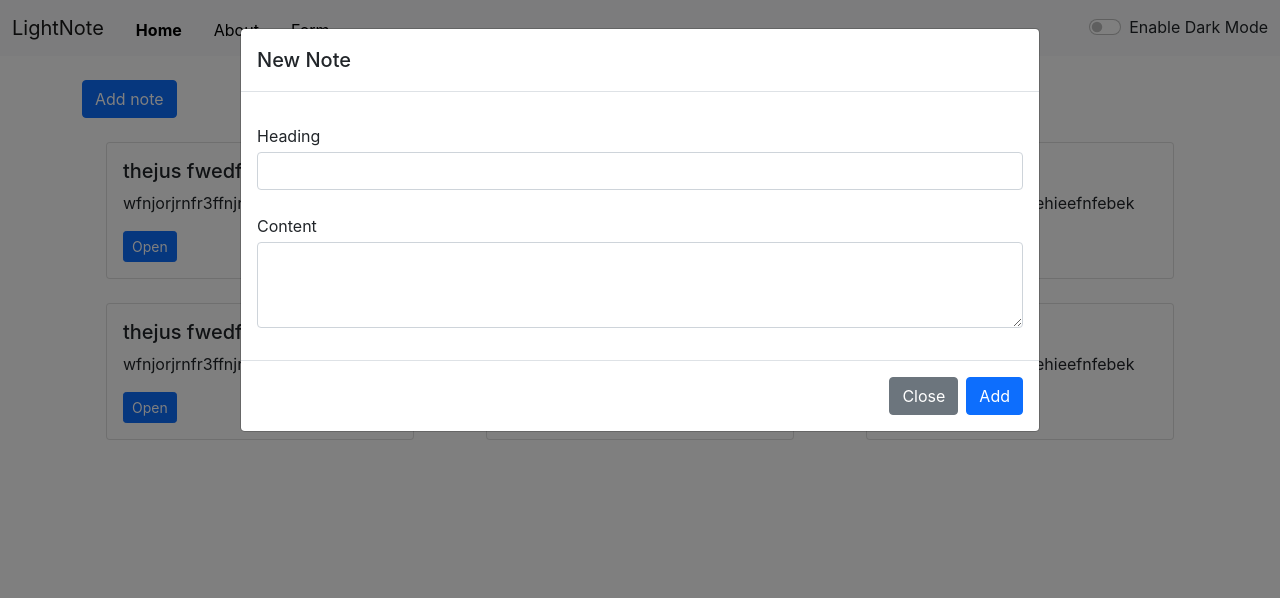
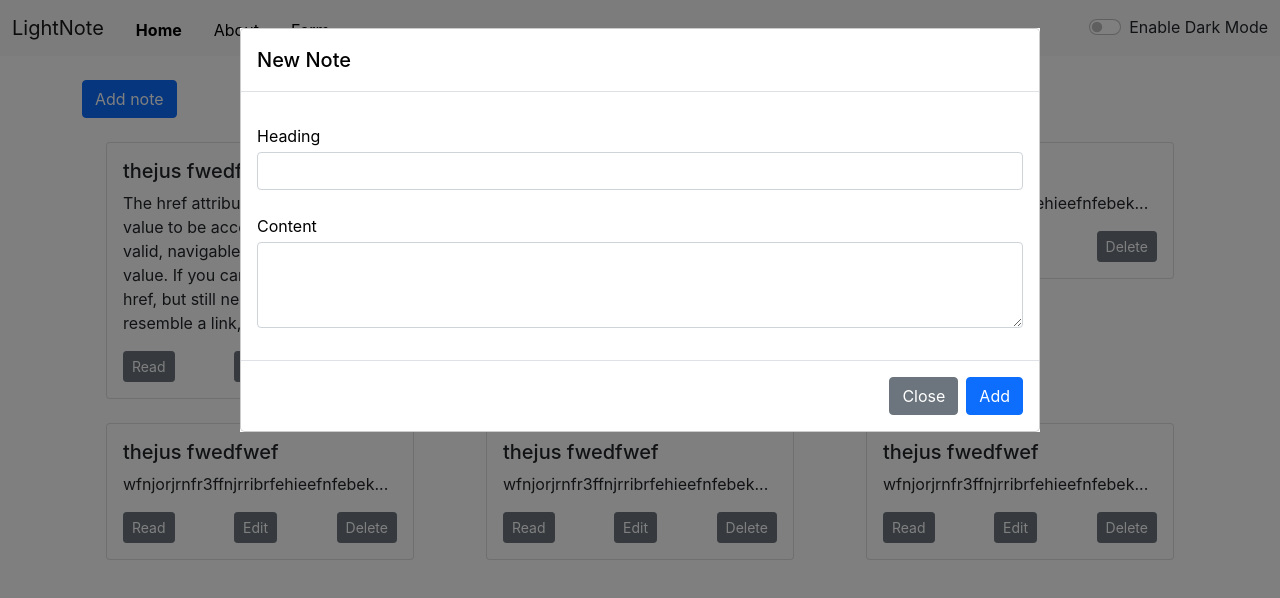
Before and after one commit to thejusvarma/React-App, a React (Create React App) app: page / in a window 1280 px wide. Both pictures are taken after a click on the button "Add note". Shown: the top 598 px of the page. Built offline with nearby package versions, Linux system fonts and the light colour scheme.

Commit message:
seperated note creation into another comp

```diff
--- /dev/null
+++ b/src/components/CreateNote.js
@@ -0,0 +1,39 @@
+export default function CreateNote(prop)
+{
+    return(
+        <>
+         {/* Button trigger modal */}
+         <button type="button" className="btn btn-primary mt-4" data-bs-toggle="modal" data-bs-target="#staticBackdrop">
+        Add note
+        </button>
+
+                {/* Modal */}
+                <div className="modal fade" id="staticBackdrop" data-bs-backdrop="static"  data-bs-keyboard="false" tabindex="-1" aria-labelledby="staticBackdropLabel" aria-hidden="true">
+        <div className="modal-dialog modal-lg" style={prop.myStyle}>
+            <div className="modal-content " style={prop.myStyle}>
+            <div className="modal-header"style={prop.myStyle}>
+                <h5 className="modal-title" id="staticBackdropLabel">New Note</h5>
+            </div>
+            <div className="modal-body">
+            {/* Form inside modal */}
+            <form>
+            <div className="form-group mb-4 mt-3">
+                <label className="mb-1" for="exampleFormControlInput1">Heading</label>
+                <input type="email" className="form-control" style={prop.myStyle} id="exampleFormControlInput1" placeholder=""/>
+            </div>
+            <div className="form-group mb-3">
+                <label className="mb-1" for="exampleFormControlTextarea1">Content</label>
+                <textarea className="form-control" style={prop.myStyle} id="exampleFormControlTextarea1" rows="3"></textarea>
+            </div>
+            </form>
+            </div>
+            <div className="modal-footer">
+                <button type="button" className="btn btn-secondary" data-bs-dismiss="modal">Close</button>
+                <button type="button" className="btn btn-primary">Add</button>
+            </div>
+            </div>
+        </div>
+        </div>
+        </>
+    )
+}
--- a/src/components/Home.js
+++ b/src/components/Home.js
@@ -1,9 +1,11 @@
+import CreateNote from "./CreateNote";
 import NoteList from "./NoteList";
 
-export default function Home()
+export default function Home(prop)
 {
     return(
         <>
+        <CreateNote myStyle={prop.myStyle}></CreateNote>
         <NoteList></NoteList>
         </>
     )
--- a/src/components/Note.js
+++ b/src/components/Note.js
@@ -8,8 +8,12 @@ return(
                 <div className="card">
                 <div className="card-body">
                     <h5 className="card-title">{props.title}</h5>
-                    <p className="card-text">{props.content}</p>
-                    <a href="#" className="btn btn-primary btn-sm">Open</a>
+                    <p className="card-text">{props.content.slice(0,200)}...</p>
+                    <div className="d-flex justify-content-between">
+                    <a href="#" className="btn btn-secondary btn-sm">Read</a>
+                    <a href="#" className="btn btn-secondary btn-sm">Edit</a>
+                    <a href="#" className="btn btn-secondary btn-sm">Delete</a>
+                    </div>
                 </div>
             </div>
     </div>
--- a/src/components/NoteList.js
+++ b/src/components/NoteList.js
@@ -2,16 +2,12 @@ import noteContext from "../context/notes/noteContext"
 import { useContext } from "react"
 import Note from "./Note";
 
-export default function NoteList(prop)
+export default function NoteList()
 {
     const context = useContext(noteContext);
     const {notes,setNotes} = context;
     return(
     <>
-        {/* Button trigger modal */}
-        <button type="button" className="btn btn-primary mt-4" data-bs-toggle="modal" data-bs-target="#staticBackdrop">
-        Add note
-        </button>
         <div className="row">
         {notes.map((note, index) => {
         return (
@@ -21,34 +17,6 @@ export default function NoteList(prop)
             );
         })}
         </div>
-
-        {/* Modal */}
-        <div className="modal fade" id="staticBackdrop" data-bs-backdrop="static"  data-bs-keyboard="false" tabindex="-1" aria-labelledby="staticBackdropLabel" aria-hidden="true">
-        <div className="modal-dialog modal-lg" style={prop.myStyle}>
-            <div className="modal-content " style={prop.myStyle}>
-            <div className="modal-header"style={prop.myStyle}>
-                <h5 className="modal-title" id="staticBackdropLabel">New Note</h5>
-            </div>
-            <div className="modal-body">
-            {/* Form inside modal */}
-            <form>
-            <div className="form-group mb-4 mt-3">
-                <label className="mb-1" for="exampleFormControlInput1">Heading</label>
-                <input type="email" className="form-control" style={prop.myStyle} id="exampleFormControlInput1" placeholder=""/>
-            </div>
-            <div className="form-group mb-3">
-                <label className="mb-1" for="exampleFormControlTextarea1">Content</label>
-                <textarea className="form-control" style={prop.myStyle} id="exampleFormControlTextarea1" rows="3"></textarea>
-            </div>
-            </form>
-            </div>
-            <div className="modal-footer">
-                <button type="button" className="btn btn-secondary" data-bs-dismiss="modal">Close</button>
-                <button type="button" className="btn btn-primary">Add</button>
-            </div>
-            </div>
-        </div>
-        </div>
     </>
     )
 }
--- a/src/context/notes/NoteState.js
+++ b/src/context/notes/NoteState.js
@@ -6,7 +6,7 @@ const NoteState = (props)=>{
             "_id": "6566af23b728a7d6a160ce2c",
             "user": "65644f936fd2eb115debc389",
             "title": "thejus fwedfwef",
-            "content": "wfnjorjrnfr3ffnjrribrfehieefnfebek",
+            "content": "The href attribute requires a valid value to be accessible. Provide a valid, navigable address as the href value. If you cannot provide a valid href, but still need the element to resemble a link, use a button and change it with appropriate styles. Learn more: https://github.com/jsx-eslint/eslint-plugin-jsx-a11y/blob/HEAD/docs/rules/anchor-is-valid.md",
             "tag": "General",
             "date": "2023-11-29T03:25:23.934Z",
             "__v": 0
```
